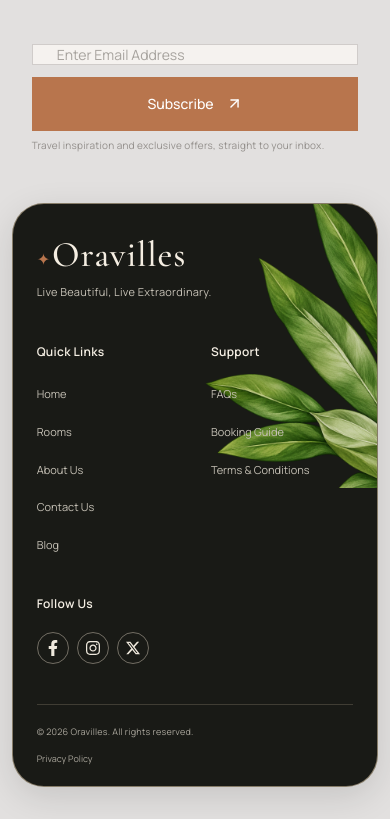
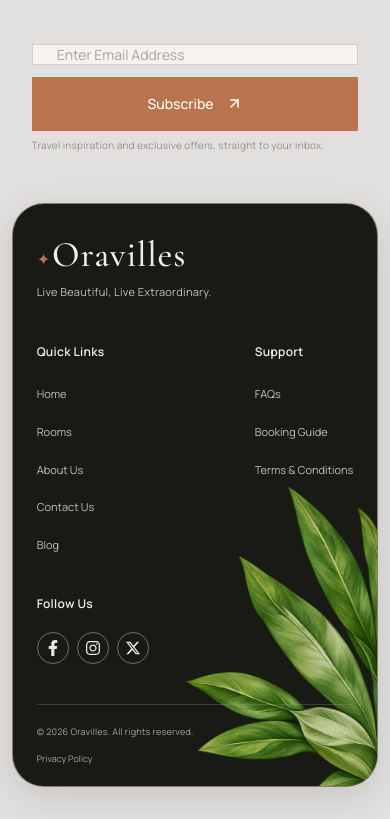
Before and after one commit to RaviKayease/Kayease-Hotel, a Next.js app: page / in a window 390 px wide. Shown: the part 6257-7076 px from the top of the page. Built offline with nearby package versions, Linux system fonts and the light colour scheme.

Commit message:
madeFooterResponsive

```diff
--- a/app/components/Footer.tsx
+++ b/app/components/Footer.tsx
@@ -36,7 +36,7 @@ const Footer = () => {
       {/* Main Footer Container */}
       <div className="relative overflow-hidden rounded-4xl border border-[#b5a58b]/70 bg-[#191a16] text-[#f4eee3] shadow-[0_10px_35px_rgba(0,0,0,0.12)]">
         {/* Decorative Leaf Image */}
-        <div className="pointer-events-none absolute -right-5 -top-4 z-0 h-[300px] w-[225px] sm:-right-4 sm:-top-5 sm:h-[370px] sm:w-[278px] lg:h-[400px] lg:w-[300px]">
+        <div className="pointer-events-none absolute -right-0 -bottom-0 z-0 h-[300px] w-[225px] sm:-right-4 sm:-top-5 sm:h-[370px] sm:w-[278px] lg:h-[400px] lg:w-[300px]">
           <Image
             src={DecorativeLeaf}
             alt="Decorative olive green leaves"
@@ -48,16 +48,17 @@ const Footer = () => {
         </div>
 
         {/* Footer Content */}
-        <div className="relative z-10 grid grid-cols-2 gap-x-8 gap-y-10 px-6 py-10 sm:grid-cols-4 sm:gap-6 sm:px-10 sm:py-12 lg:px-14 lg:py-14">
+        <div className="flex flex-col lg:flex-row gap-10 lg:gap-[8vw] xl:gap-[14vw] px-6 py-10 sm:px-10 sm:py-12 lg:px-14 lg:py-14">
           {/* Brand */}
-          <div className="col-span-2 flex flex-col items-start sm:col-span-1">
+          <div className="flex flex-col items-start w-full max-w-[200px]">
             <Logo variant="footer" />
 
-            <p className="mt-2 max-w-[230px] text-[11px] leading-6 tracking-wide text-[#c5c0b5] sm:text-xs">
+            <p className="mt-2 text-[11px] leading-6 tracking-wide text-[#c5c0b5] sm:text-xs">
               Live Beautiful, Live Extraordinary.
             </p>
           </div>
 
+          <div className="relative w-full z-10 flex flex-wrap justify-between gap-x-8 gap-y-10">
             {/* Quick Links */}
             <div className="flex flex-col items-start">
               <h3 className="mb-5 text-xs font-semibold tracking-wide text-[#f4eee3]">
@@ -140,6 +141,7 @@ const Footer = () => {
               </div>
             </div>
           </div>
+        </div>
 
         {/* Bottom Divider */}
         <div className="relative z-10 mx-6 h-px bg-[#b5a58b]/25 sm:mx-10 lg:mx-14" />
```
Lines whose indentation alone changed are shown as unchanged.
